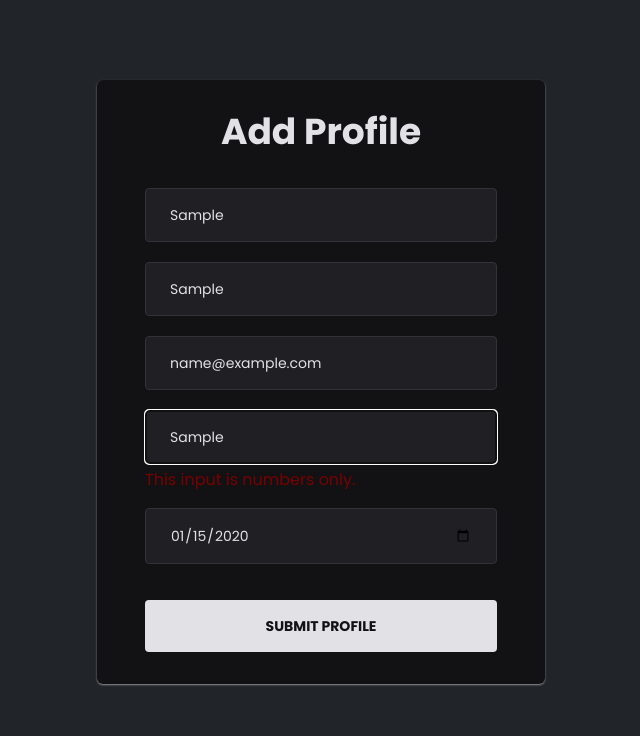
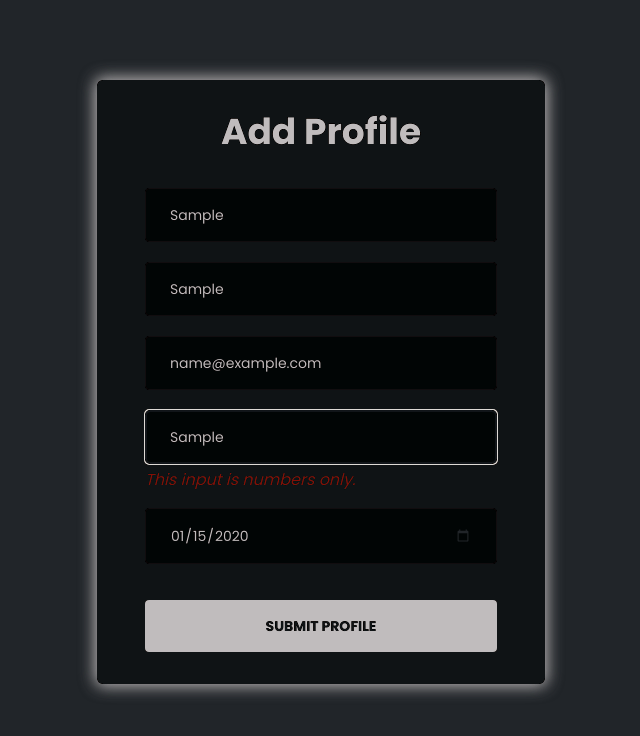
Before and after one commit to thneves/klava-form, a React (Vite) app: page / in a window 1280 px wide. Both pictures are taken after typing "Sample", "Sample", "name@example.com", "Sample", "2020-01-15" into the empty fields and a click on the input "Submit Profile". Shown: the top 736 px of the page, without its empty margins (319-959 px from the left). Built offline with nearby package versions, Linux system fonts and the light colour scheme.

Commit message:
Small adjustments

```diff
--- a/src/components/Form.jsx
+++ b/src/components/Form.jsx
@@ -37,7 +37,7 @@ export function Form() {
     return (
       <div className="w-screen h-screen bg-dark-700 pt-20">
         <form
-          className='flex flex-col mx-auto max-w-md bg-gray-900  py-8 px-12 rounded-md shadow-gray-300 shadow-sm'
+          className='flex flex-col mx-auto max-w-md bg-gray-900  py-8 px-12 rounded-md mix-blend-difference shadow-normal'
           onSubmit={handleSubmit(onSubmit)}
         >
         <h1
@@ -67,7 +67,7 @@ export function Form() {
             messages &&
             Object.entries(messages).map(([type, message]) => (
               <p
-                className="text-red-400"
+                className="text-red-400 italic"
                 key={type}>{message}
               </p>
             ))
@@ -95,7 +95,7 @@ export function Form() {
             messages &&
             Object.entries(messages).map(([type, message]) => (
               <p
-                className="text-red-400"
+                className="text-red-400 italic"
                 key={type}>{message}
               </p>
             ))
@@ -120,7 +120,7 @@ export function Form() {
             messages &&
             Object.entries(messages).map(([type, message]) => (
               <p
-                className="text-red-400"
+                className="text-red-400 italic"
                 key={type}>{message}
               </p>
             ))
@@ -152,7 +152,7 @@ export function Form() {
             messages &&
             Object.entries(messages).map(([type, message]) => (
               <p
-                className="text-red-400"
+                className="text-red-400 italic"
                 key={type}>{message}
               </p>
             ))
@@ -174,7 +174,7 @@ export function Form() {
             messages &&
             Object.entries(messages).map(([type, message]) => (
               <p
-                className="text-red-400"
+                className="text-red-400 italic"
                 key={type}>{message}
               </p>
             ))
--- a/tailwind.config.cjs
+++ b/tailwind.config.cjs
@@ -9,10 +9,13 @@ module.exports = {
         sans: 'Poppins, sans-serif'
       }
     },
+    boxShadow: {
+      'normal': '0px 0px 16px 2px rgba(225,225,230,1)',
+    },
 
     colors: {
       red: {
-        400: '#780000'
+        400: '#a41623'
       },
 
       gray: {
```
